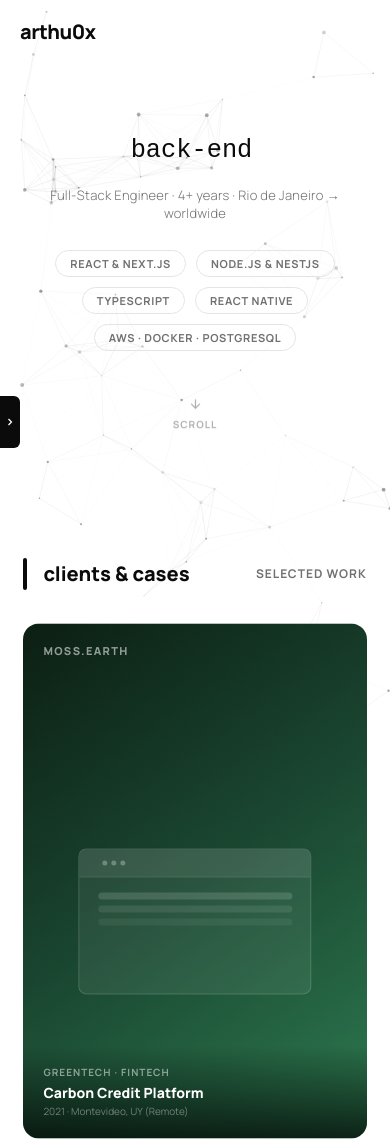
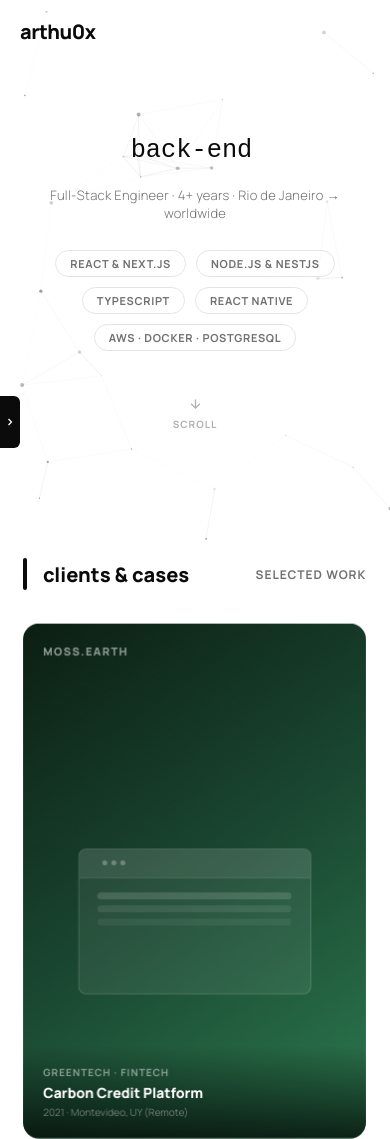
Before and after one commit to arthu0x07/dev, a plain HTML site: page src/index.html in a window 390 px wide. Shown: the top 1139 px of the page. Drawn offline with Linux system fonts and the light colour scheme; animation ran at ten frames a second; a web font is replaced by a local one.

Commit message:
enhances

```diff
--- a/src/css/styles.css
+++ b/src/css/styles.css
@@ -153,7 +153,8 @@ section { padding: clamp(56px,8vw,112px) var(--pad); }
   width: 4px; height: clamp(32px,4vw,52px);
   background: var(--black); border-radius: 2px; flex-shrink: 0;
   transform-origin: top; transform: scaleY(0);
-  transition: transform .5s ease;
+  transition: transform .6s cubic-bezier(.19,1,.22,1);
+  will-change: transform;
 }
 .section-bar.visible { transform: scaleY(1); }
 .section-head h2 { font-weight: 800; font-size: clamp(20px,3.2vw,30px); }
@@ -173,9 +174,10 @@ section { padding: clamp(56px,8vw,112px) var(--pad); }
 .case-card {
   border-radius: 16px; overflow: hidden; position: relative;
   aspect-ratio: 3/4; cursor: pointer;
-  transition: transform .35s ease, box-shadow .35s ease;
+  transition: transform .45s cubic-bezier(.165,.84,.44,1), box-shadow .45s cubic-bezier(.165,.84,.44,1);
+  will-change: transform;
 }
-.case-card:hover { transform: translateY(-8px); box-shadow: 0 24px 48px rgba(0,0,0,.14); }
+.case-card:hover { transform: translateY(-12px); box-shadow: 0 32px 64px rgba(0,0,0,.18); }
 
 .case-card:nth-child(1) .case-bg { background: linear-gradient(145deg,#0b1e12,#1a4731,#2d7a50); }
 .case-card:nth-child(2) .case-bg { background: linear-gradient(145deg,#0e1a2b,#1a3a5c,#1e5f9e); }
@@ -241,7 +243,8 @@ section { padding: clamp(56px,8vw,112px) var(--pad); }
 .tl-item {
   position: relative; padding: 0 0 48px 28px;
   opacity: 0; transform: translateX(-16px);
-  transition: opacity .5s ease, transform .5s ease;
+  transition: opacity .6s ease, transform .6s cubic-bezier(.215,.61,.355,1);
+  will-change: opacity, transform;
 }
 .tl-item.visible { opacity: 1; transform: none; }
 .tl-item:last-child { padding-bottom: 0; }
@@ -361,26 +364,26 @@ footer {
 /* ═══════════════════════════════
    REVEAL
 ═══════════════════════════════ */
-.reveal { opacity: 0; transform: translateY(22px); transition: opacity .6s ease, transform .6s ease; }
+.reveal { opacity: 0; transform: translateY(22px); transition: opacity .7s ease, transform .7s cubic-bezier(.215,.61,.355,1); will-change: opacity, transform; }
 .reveal.visible { opacity: 1; transform: none; }
-.stagger > * { opacity: 0; transform: translateY(30px) scale(.94); transition: opacity .6s ease, transform .68s cubic-bezier(.34,1.56,.64,1); }
+.stagger > * { opacity: 0; transform: translateY(30px) scale(.94); transition: opacity .7s ease, transform .8s cubic-bezier(.34,1.56,.64,1); will-change: opacity, transform; }
 .stagger.visible > *:nth-child(1){opacity:1;transform:none;transition-delay:0s}
 .stagger.visible > *:nth-child(2){opacity:1;transform:none;transition-delay:.1s}
 .stagger.visible > *:nth-child(3){opacity:1;transform:none;transition-delay:.2s}
 .stagger.visible > *:nth-child(4){opacity:1;transform:none;transition-delay:.3s}
 
 /* ── Directional reveals ── */
-.reveal-left  { opacity:0; transform:translateX(-54px); transition:opacity .7s ease, transform .78s cubic-bezier(.25,.46,.45,.94); }
+.reveal-left  { opacity:0; transform:translateX(-54px); transition:opacity .8s ease, transform .8s cubic-bezier(.25,.46,.45,.94); will-change: opacity, transform; }
 .reveal-left.visible  { opacity:1; transform:none; }
-.reveal-right { opacity:0; transform:translateX( 54px); transition:opacity .7s ease, transform .78s cubic-bezier(.25,.46,.45,.94); }
+.reveal-right { opacity:0; transform:translateX( 54px); transition:opacity .8s ease, transform .8s cubic-bezier(.25,.46,.45,.94); will-change: opacity, transform; }
 .reveal-right.visible { opacity:1; transform:none; }
 
 /* ── Scale bounce reveal ── */
-.reveal-scale { opacity:0; transform:scale(.86) translateY(20px); transition:opacity .65s ease, transform .75s cubic-bezier(.34,1.56,.64,1); }
+.reveal-scale { opacity:0; transform:scale(.86) translateY(20px); transition:opacity .7s ease, transform .85s cubic-bezier(.34,1.56,.64,1); will-change: opacity, transform; }
 .reveal-scale.visible { opacity:1; transform:none; }
 
 /* ── Blur reveal ── */
-.reveal-blur { opacity:0; filter:blur(9px); transition:opacity 1s ease, filter 1s ease; }
+.reveal-blur { opacity:0; filter:blur(9px); transition:opacity 1.2s ease, filter 1.2s ease; will-change: opacity, filter; }
 .reveal-blur.visible { opacity:1; filter:none; }
 
 /* ── Scramble char (hacker aesthetic while decoding) ── */
--- a/src/js/scripts.js
+++ b/src/js/scripts.js
@@ -2,32 +2,72 @@
 const canvas = document.getElementById('particles-canvas');
 const ctx = canvas.getContext('2d');
 let W, H, mouse = { x: -999, y: -999 };
-function resize() { W = canvas.width = window.innerWidth; H = canvas.height = window.innerHeight; }
+const isMobile = window.innerWidth < 768;
+
+function resize() {
+   W = canvas.width = window.innerWidth;
+   H = canvas.height = window.innerHeight;
+}
 resize(); window.addEventListener('resize', resize);
 document.addEventListener('mousemove', e => { mouse.x = e.clientX; mouse.y = e.clientY; });
+
 class P {
    constructor() { this.init(true); }
-   init(r) { this.x = Math.random() * W; this.y = r ? Math.random() * H : -5; this.vx = (Math.random() - .5) * .42; this.vy = (Math.random() - .5) * .42; this.rad = Math.random() * 1.5 + .5; this.a = Math.random() * .3 + .08; }
+   init(r) {
+      this.x = Math.random() * W;
+      this.y = r ? Math.random() * H : -5;
+      this.vx = (Math.random() - .5) * .42;
+      this.vy = (Math.random() - .5) * .42;
+      this.rad = Math.random() * 1.5 + .5;
+      this.a = Math.random() * .3 + .08;
+   }
    update() {
       this.x += this.vx; this.y += this.vy;
-      const dx = this.x - mouse.x, dy = this.y - mouse.y, d = Math.hypot(dx, dy);
-      if (d < 88) { const f = (88 - d) / 88 * .65; this.x += dx / d * f * 2.2; this.y += dy / d * f * 2.2; }
+      const dx = this.x - mouse.x, dy = this.y - mouse.y;
+      const d2 = dx * dx + dy * dy;
+      if (d2 < 7744) { // 88*88
+         const d = Math.sqrt(d2);
+         const f = (88 - d) / 88 * .65;
+         this.x += dx / d * f * 2.2; this.y += dy / d * f * 2.2;
+      }
       if (this.x < -10) this.x = W + 10; if (this.x > W + 10) this.x = -10;
       if (this.y < -10) this.y = H + 10; if (this.y > H + 10) this.y = -10;
    }
-   draw() { ctx.beginPath(); ctx.arc(this.x, this.y, this.rad, 0, Math.PI * 2); ctx.fillStyle = `rgba(0,0,0,${this.a})`; ctx.fill(); }
+   draw() {
+      ctx.beginPath();
+      ctx.arc(this.x, this.y, this.rad, 0, Math.PI * 2);
+      ctx.fillStyle = `rgba(0,0,0,${this.a})`;
+      ctx.fill();
    }
-const pts = Array.from({ length: 72 }, () => new P());
+}
+
+const ptsCount = isMobile ? 35 : 72;
+const pts = Array.from({ length: ptsCount }, () => new P());
+const lineDistSq = 115 * 115;
+const mouseDistSq = 150 * 150;
+
 function loop() {
    ctx.clearRect(0, 0, W, H);
    for (let i = 0; i < pts.length; i++) {
-      pts[i].update(); pts[i].draw();
+      const p1 = pts[i];
+      p1.update(); p1.draw();
       for (let j = i + 1; j < pts.length; j++) {
-         const d = Math.hypot(pts[i].x - pts[j].x, pts[i].y - pts[j].y);
-         if (d < 115) { ctx.beginPath(); ctx.moveTo(pts[i].x, pts[i].y); ctx.lineTo(pts[j].x, pts[j].y); ctx.strokeStyle = `rgba(0,0,0,${(1 - d / 115) * .13})`; ctx.lineWidth = .6; ctx.stroke(); }
+         const p2 = pts[j];
+         const dx = p1.x - p2.x, dy = p1.y - p2.y;
+         const d2 = dx * dx + dy * dy;
+         if (d2 < lineDistSq) {
+            const d = Math.sqrt(d2);
+            ctx.beginPath(); ctx.moveTo(p1.x, p1.y); ctx.lineTo(p2.x, p2.y);
+            ctx.strokeStyle = `rgba(0,0,0,${(1 - d / 115) * .13})`; ctx.lineWidth = .6; ctx.stroke();
          }
-      const md = Math.hypot(pts[i].x - mouse.x, pts[i].y - mouse.y);
-      if (md < 150) { ctx.beginPath(); ctx.moveTo(pts[i].x, pts[i].y); ctx.lineTo(mouse.x, mouse.y); ctx.strokeStyle = `rgba(0,0,0,${(1 - md / 150) * .28})`; ctx.lineWidth = .7; ctx.stroke(); }
+      }
+      const mdx = p1.x - mouse.x, mdy = p1.y - mouse.y;
+      const md2 = mdx * mdx + mdy * mdy;
+      if (md2 < mouseDistSq) {
+         const md = Math.sqrt(md2);
+         ctx.beginPath(); ctx.moveTo(p1.x, p1.y); ctx.lineTo(mouse.x, mouse.y);
+         ctx.strokeStyle = `rgba(0,0,0,${(1 - md / 150) * .28})`; ctx.lineWidth = .7; ctx.stroke();
+      }
    }
    requestAnimationFrame(loop);
 }
@@ -41,24 +81,68 @@ document.addEventListener('mousemove', e => { mx = e.clientX; my = e.clientY; cu
 
 // ── PROGRESS ────────────────────────────────────
 const bar = document.getElementById('progress-bar');
-window.addEventListener('scroll', () => { bar.style.width = (window.scrollY / (document.body.scrollHeight - window.innerHeight) * 100) + '%'; });
+let ticking = false;
+window.addEventListener('scroll', () => {
+   if (!ticking) {
+      requestAnimationFrame(() => {
+         bar.style.width = (window.scrollY / (document.body.scrollHeight - window.innerHeight) * 100) + '%';
+         ticking = false;
+      });
+      ticking = true;
+   }
+}, { passive: true });
 
 // ── REVEAL ──────────────────────────────────────
-const obs = new IntersectionObserver(entries => { entries.forEach(e => { if (e.isIntersecting) { e.target.classList.add('visible'); obs.unobserve(e.target); } }); }, { threshold: .1 });
+const obs = new IntersectionObserver(entries => {
+   entries.forEach(e => {
+      if (e.isIntersecting) {
+         e.target.classList.add('visible');
+         obs.unobserve(e.target);
+      }
+   });
+}, { threshold: .1 });
 document.querySelectorAll('.reveal,.stagger,.reveal-blur,.reveal-scale,.reveal-left,.reveal-right').forEach(el => obs.observe(el));
 
 // section bars
-const barObs = new IntersectionObserver(entries => { entries.forEach(e => { if (e.isIntersecting) { e.target.classList.add('visible'); barObs.unobserve(e.target); } }); }, { threshold: .5 });
+const barObs = new IntersectionObserver(entries => {
+   entries.forEach(e => {
+      if (e.isIntersecting) {
+         e.target.classList.add('visible');
+         barObs.unobserve(e.target);
+      }
+   });
+}, { threshold: .5 });
 document.querySelectorAll('.section-bar').forEach(el => barObs.observe(el));
 
 // timeline items (staggered)
-const tlObs = new IntersectionObserver(entries => { entries.forEach(e => { if (e.isIntersecting) { e.target.classList.add('visible'); tlObs.unobserve(e.target); } }); }, { threshold: .12 });
-document.querySelectorAll('.tl-item').forEach((el, i) => { el.style.transitionDelay = `${i * 0.08}s`; tlObs.observe(el); });
+const tlObs = new IntersectionObserver(entries => {
+   entries.forEach(e => {
+      if (e.isIntersecting) {
+         e.target.classList.add('visible');
+         tlObs.unobserve(e.target);
+      }
+   });
+}, { threshold: .12 });
+document.querySelectorAll('.tl-item').forEach((el, i) => {
+   el.style.transitionDelay = `${i * 0.08}s`;
+   tlObs.observe(el);
+});
 
 // ── ACTIVE NAV ──────────────────────────────────
 const navLinks = document.querySelectorAll('.side-nav a');
-const secObs = new IntersectionObserver(entries => { entries.forEach(e => { if (e.isIntersecting) { navLinks.forEach(l => l.classList.remove('active')); const l = document.querySelector(`.side-nav a[href="#${e.target.id}"]`); if (l) l.classList.add('active'); } }); }, { rootMargin: '-40% 0px -50% 0px' });
-['inicio', 'cases', 'experiencia', 'sobre', 'contato'].forEach(id => { const el = document.getElementById(id); if (el) secObs.observe(el); });
+const secObs = new IntersectionObserver(entries => {
+   entries.forEach(e => {
+      if (e.isIntersecting) {
+         navLinks.forEach(l => l.classList.remove('active'));
+         const l = document.querySelector(`.side-nav a[href="#${e.target.id}"]`);
+         if (l) l.classList.add('active');
+      }
+   });
+}, { rootMargin: '-40% 0px -50% 0px' });
+['inicio', 'cases', 'experiencia', 'sobre', 'contato'].forEach(id => {
+   const el = document.getElementById(id);
+   if (el) secObs.observe(el);
+});
 
 // ── MOBILE NAV TAB ───────────────────────────────
 const navTab = document.getElementById('nav-tab');
@@ -88,33 +172,64 @@ typedEl.parentElement.appendChild(ghost);
 let ri = 0, ci = roles[0].length, del = false;
 function type() {
    const t = roles[ri];
-   if (!del) { if (ci < t.length) { typedEl.textContent = t.slice(0, ++ci); setTimeout(type, 60); } else { setTimeout(() => { del = true; type(); }, 2600); } }
-   else { if (ci > 0) { typedEl.textContent = t.slice(0, --ci); setTimeout(type, 34); } else { del = false; ri = (ri + 1) % roles.length; setTimeout(type, 360); } }
+   if (!del) {
+      if (ci < t.length) {
+         typedEl.textContent = t.slice(0, ++ci);
+         setTimeout(type, 60);
+      } else {
+         setTimeout(() => { del = true; type(); }, 2600);
+      }
+   }
+   else {
+      if (ci > 0) {
+         typedEl.textContent = t.slice(0, --ci);
+         setTimeout(type, 34);
+      } else {
+         del = false; ri = (ri + 1) % roles.length;
+         setTimeout(type, 360);
+      }
+   }
 }
 setTimeout(type, 2600);
 
 // ── CARD TILT ───────────────────────────────────
 function tilt(sel, s) {
    document.querySelectorAll(sel).forEach(el => {
-      el.addEventListener('mousemove', e => { const r = el.getBoundingClientRect(); const x = (e.clientX - r.left) / r.width - .5; const y = (e.clientY - r.top) / r.height - .5; el.style.transform = `translateY(-7px) rotateY(${x * s * 2}deg) rotateX(${-y * s * 2}deg)`; el.style.transition = 'transform .05s'; });
-      el.addEventListener('mouseleave', () => { el.style.transform = ''; el.style.transition = 'transform .35s ease'; });
+      el.addEventListener('mousemove', e => {
+         const r = el.getBoundingClientRect();
+         const x = (e.clientX - r.left) / r.width - .5;
+         const y = (e.clientY - r.top) / r.height - .5;
+         el.style.transform = `translateY(-7px) rotateY(${x * s * 2}deg) rotateX(${-y * s * 2}deg)`;
+         el.style.transition = 'transform .05s';
+      });
+      el.addEventListener('mouseleave', () => {
+         el.style.transform = ''; el.style.transition = 'transform .35s ease';
+      });
    });
 }
 tilt('.case-card', 4);
 
 // ── HERO PARALLAX + FADE ────────────────────────
 const heroInner = document.querySelector('.hero-inner');
+let heroTicking = false;
 window.addEventListener('scroll', () => {
-   if (!heroInner) return;
+   if (!heroInner || heroTicking) return;
+   requestAnimationFrame(() => {
       const sy = window.scrollY;
       heroInner.style.transform = `translateY(${sy * 0.32}px)`;
       heroInner.style.opacity = Math.max(0, 1 - sy / 400).toFixed(3);
+      heroTicking = false;
+   });
+   heroTicking = true;
 }, { passive: true });
 
 // ── TIMELINE LINE DRAW ───────────────────────────
 const lineObs = new IntersectionObserver(entries => {
    entries.forEach(e => {
-      if (e.isIntersecting) { e.target.classList.add('line-drawn'); lineObs.unobserve(e.target); }
+      if (e.isIntersecting) {
+         e.target.classList.add('line-drawn');
+         lineObs.unobserve(e.target);
+      }
    });
 }, { threshold: 0.05 });
 document.querySelectorAll('.timeline').forEach(el => lineObs.observe(el));
@@ -133,25 +248,33 @@ const skillsObs = new IntersectionObserver(entries => {
 document.querySelectorAll('.skills-row').forEach(el => skillsObs.observe(el));
 
 // ── CASE CARDS PARALLAX DEPTH ────────────────────
-// Cards shift slightly at different rates as you scroll into them
 const casesSection = document.getElementById('cases');
 const caseCards = document.querySelectorAll('.case-card');
+let casesTicking = false;
 window.addEventListener('scroll', () => {
-   if (!casesSection) return;
+   if (!casesSection || casesTicking) return;
+   requestAnimationFrame(() => {
       const rect = casesSection.getBoundingClientRect();
       const progress = 1 - (rect.top / window.innerHeight);
-   if (progress < 0 || progress > 2.2) return;
+      if (progress >= 0 && progress <= 2.2) {
          const offsets = [18, -12, 14, -10];
          caseCards.forEach((c, i) => {
             if (!c.matches(':hover')) {
                c.style.transform = `translateY(${offsets[i % offsets.length] * (1 - Math.min(progress, 1))}px)`;
             }
          });
+      }
+      casesTicking = false;
+   });
+   casesTicking = true;
 }, { passive: true });
 
 // ── SCROLL SPEED TILT ON SECTION BARS ────────────
 let prevSY = 0;
+let barsTicking = false;
 window.addEventListener('scroll', () => {
+   if (barsTicking) return;
+   requestAnimationFrame(() => {
       const vel = window.scrollY - prevSY;
       prevSY = window.scrollY;
       document.querySelectorAll('.section-bar.visible').forEach(bar => {
@@ -159,6 +282,9 @@ window.addEventListener('scroll', () => {
          clearTimeout(bar._tiltTimer);
          bar._tiltTimer = setTimeout(() => { bar.style.transform = 'scaleY(1)'; }, 180);
       });
+      barsTicking = false;
+   });
+   barsTicking = true;
 }, { passive: true });
 
 // ── TEXT SCRAMBLE ────────────────────────────────
@@ -202,7 +328,10 @@ class TextScramble {
       }
       this.el.innerHTML = output;
       if (complete === this.queue.length) { this.resolve(); }
-      else { this.frameRequest = requestAnimationFrame(this.update); this.frame++; }
+      else {
+         this.frameRequest = requestAnimationFrame(this.update);
+         this.frame++;
+      }
    }
 }
 const scrambleObs = new IntersectionObserver(entries => {
```
Lines whose indentation alone changed are shown as unchanged.
